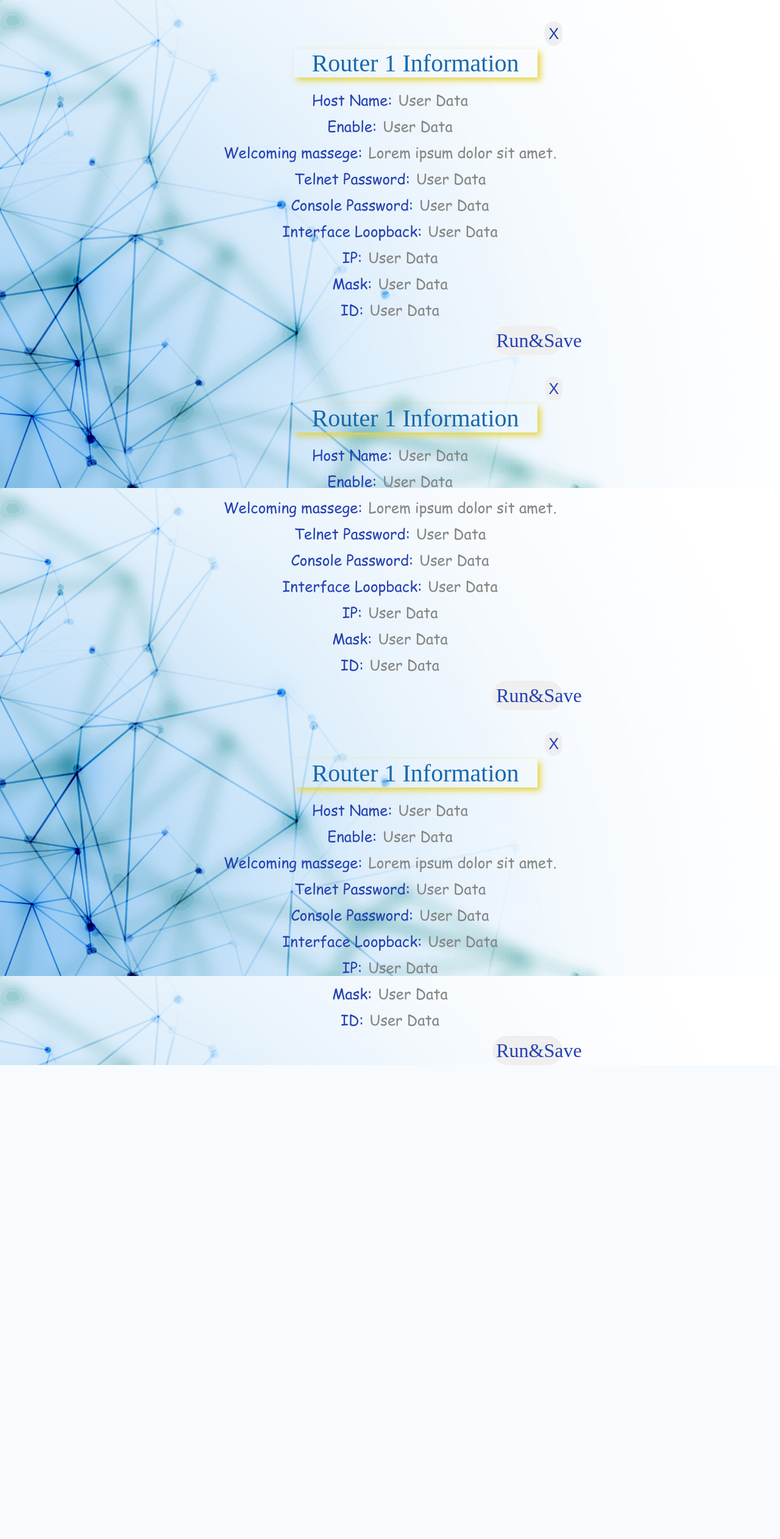
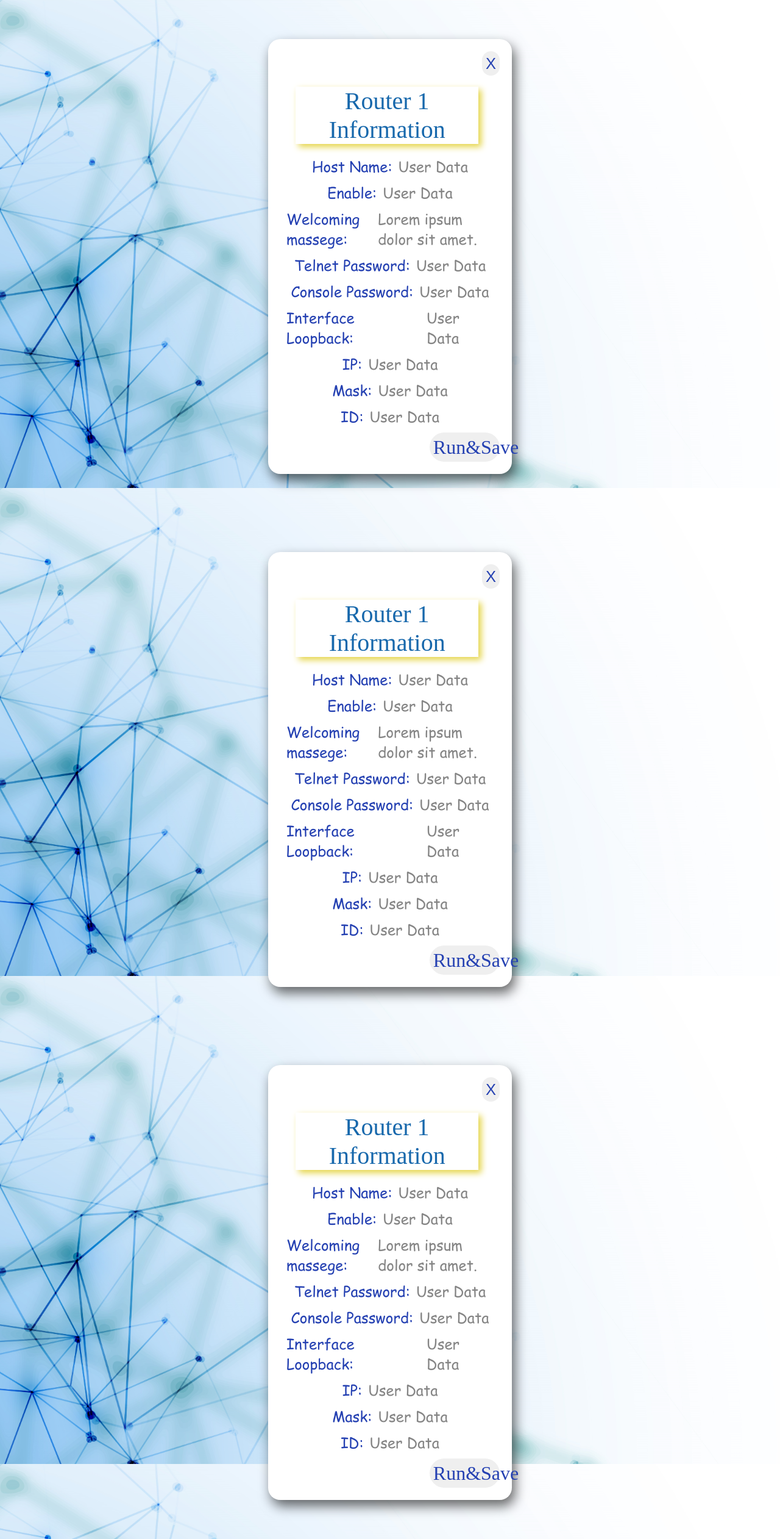
Before and after one commit to Nouran-Ebrahim/Graduation_Project, a PHP site: page /pages/router1_info.html in a window 1280 px wide. Shown: the whole page at 61% size. Before the commit the page ends 1746 px from the top, so only its background shows below. Run offline with PHP 8.4, Linux system fonts and the light colour scheme.

Commit message:
Update style.css

```diff
--- a/css/style.css
+++ b/css/style.css
@@ -812,34 +812,42 @@ input[name="View"]{
     Start Router1 Page info
     **********************
  */
- .router1{
-     display:inline-block;
- }
- .router2{
-    display:none;
-}
-.router3{
-    display:none;
-}
-
  #infoPage{
-     display: grid;
-     align-items: center;
-    justify-content: center;
-    margin-top: 35px;
-    }
- .info{
-    width: 700px;
-    height: 625px;
+    display: grid;
+    align-items: center;
+   justify-content: center;
+   padding: 5%;
+   }
+   .container-info{
+    width: 400px;
+    height: fit-content;
     background-color: #ffff;
     border-radius: 20px;
     box-shadow: 5px 10px 20px rgb(0 0 0 / 60%);
-    margin: inherit;
-    padding: 30px;
+    padding: 5%;
  }
+ .router_info{
+    color: #1768AC;
+    font-size: 40px;
+    width: 300px;
+    text-align: center;
+    font-family: onyx;
+    margin-top: 5%;
+    box-shadow: 5px 5px 10px #e5d549;
+    margin-left: 7%;
+}
  #info-title{
-    text-align: center;
+   justify-content: center;
  }
+ .router1{
+    display:inline-block;
+}
+.router2{
+   display:none;
+}
+.router3{
+   display:none;
+}
  .return_button{
     height: 5vh;
     border-radius: 2vh;
@@ -873,24 +881,12 @@ input[name="View"]{
         justify-content: center;
         align-content: center;
         cursor: pointer;
-        /* identical to box height */
         color: #2541B2;
  }
  .run_button:hover {
     background: #E5D549;
     color: #fff;
     transition: ease 0.3s all;
-}
-
-.router_info{
-    color: #1768AC;
-    font-size: 40px;
-    margin-top: 5px;
-    margin-left: 125px;
-    width: 400px;
-    text-align: center;
-    font-family: onyx;
-    box-shadow: 5px 5px 10px #e5d549;
 }
 .button_info{
     text-align: end;
```
